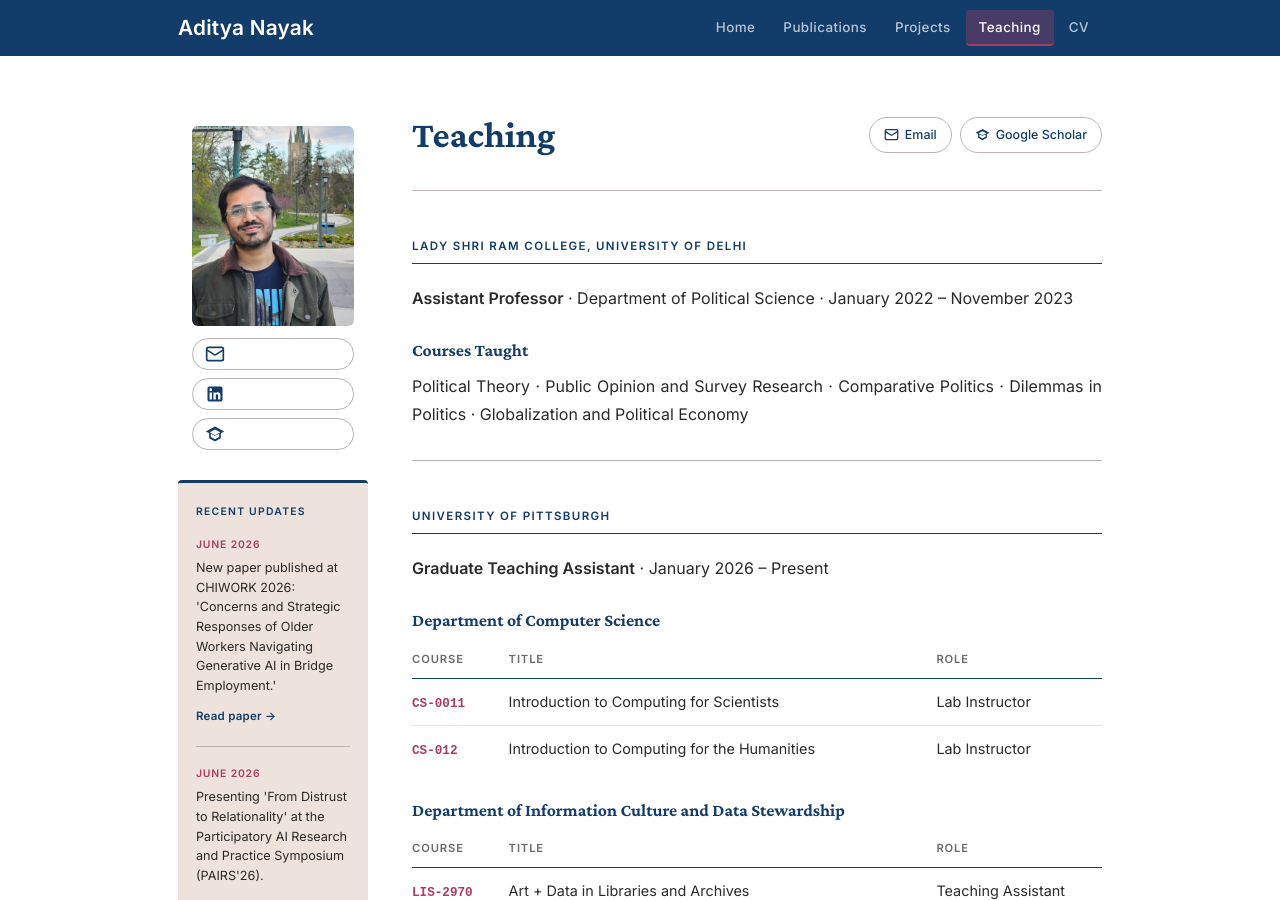
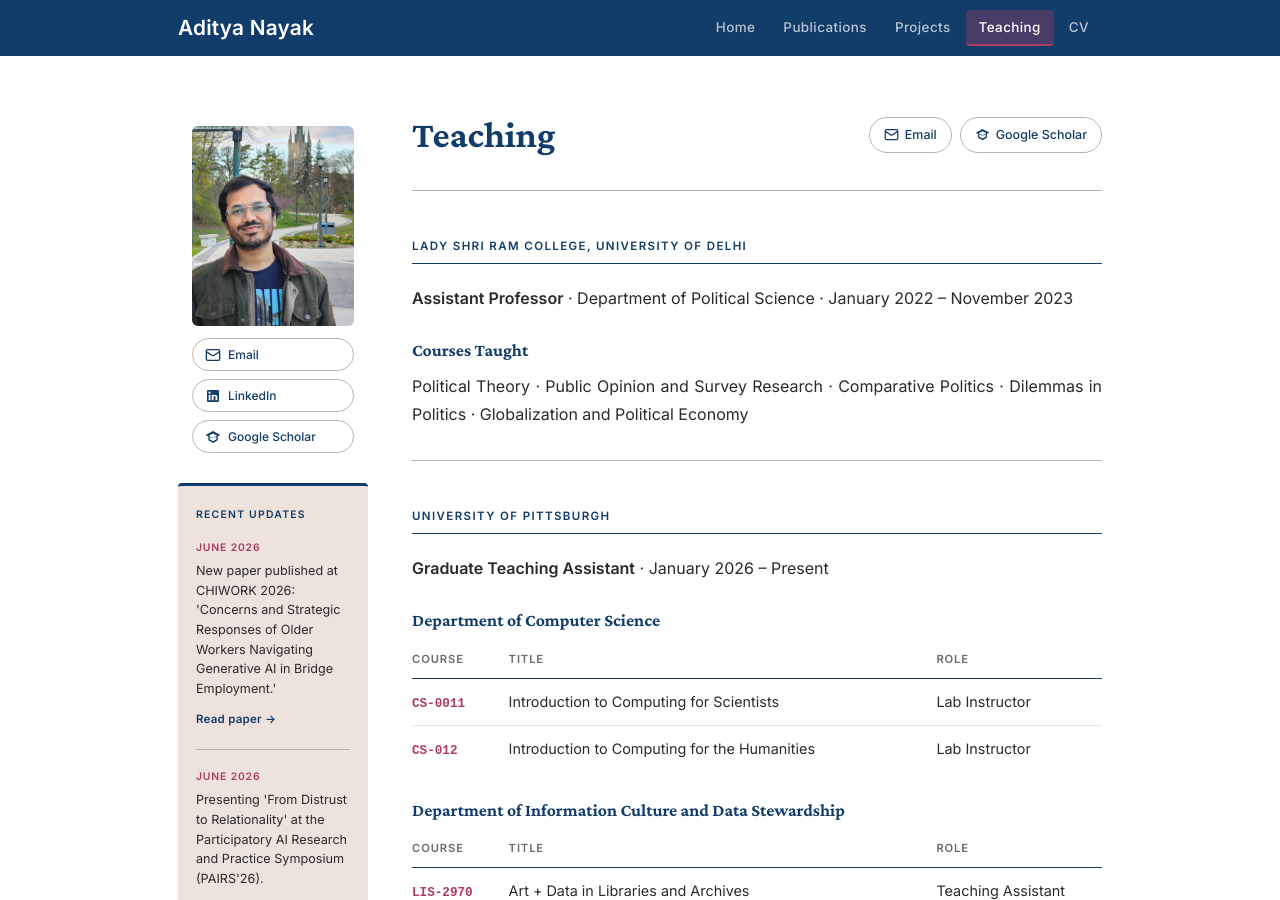
Before and after one commit to adityanayak-info/adityanayak-info.github.io, a Jekyll site: the page built from teaching.md, in a window 1280 px wide and 900 px high. Built offline with Jekyll 4.4.1, drawn with Linux system fonts in a browser that asks for light colours.

Commit message:
Update default.html

```diff
--- a/_layouts/default.html
+++ b/_layouts/default.html
@@ -149,15 +149,19 @@
       <img src="{{ '/assets/img/FIMS.jpg' | relative_url }}" alt="Aditya Nayak">
       <div class="left-sidebar-buttons">
         <a href="mailto:aditya.nayak@pitt.edu" aria-label="Email">
-          <svg viewBox="0 0 24 24" fill="none" stroke="#123C69" stroke-width="2" width="20" height="20" aria-hidden="true"><rect x="2" y="4" width="20" height="16" rx="2"/><path d="m22 7-8.97 5.7a1.94 1.94 0 0 1-2.06 0L2 7"/></svg>
+          <svg viewBox="0 0 24 24" fill="none" stroke="#123C69" stroke-width="2" width="16" height="16" aria-hidden="true"><rect x="2" y="4" width="20" height="16" rx="2"/><path d="m22 7-8.97 5.7a1.94 1.94 0 0 1-2.06 0L2 7"/></svg>
+          Email
         </a>
         <a href="https://www.linkedin.com/in/adityanayak826/" target="_blank" rel="noopener" aria-label="LinkedIn">
-          <svg viewBox="0 0 24 24" fill="#123C69" width="20" height="20" aria-hidden="true"><path d="M19 3a2 2 0 0 1 2 2v14a2 2 0 0 1-2 2H5a2 2 0 0 1-2-2V5a2 2 0 0 1 2-2h14m-.5 15.5v-5.3a3.26 3.26 0 0 0-3.26-3.26c-.85 0-1.84.52-2.32 1.3v-1.11h-2.79v8.37h2.79v-4.93c0-.77.62-1.4 1.39-1.4a1.4 1.4 0 0 1 1.4 1.4v4.93h2.79M6.88 8.56a1.68 1.68 0 0 0 1.68-1.68c0-.93-.75-1.69-1.68-1.69a1.69 1.69 0 0 0-1.69 1.69c0 .93.76 1.68 1.69 1.68m1.39 9.94v-8.37H5.5v8.37h2.77z"/></svg>
+          <svg viewBox="0 0 24 24" fill="#123C69" width="16" height="16" aria-hidden="true"><path d="M19 3a2 2 0 0 1 2 2v14a2 2 0 0 1-2 2H5a2 2 0 0 1-2-2V5a2 2 0 0 1 2-2h14m-.5 15.5v-5.3a3.26 3.26 0 0 0-3.26-3.26c-.85 0-1.84.52-2.32 1.3v-1.11h-2.79v8.37h2.79v-4.93c0-.77.62-1.4 1.39-1.4a1.4 1.4 0 0 1 1.4 1.4v4.93h2.79M6.88 8.56a1.68 1.68 0 0 0 1.68-1.68c0-.93-.75-1.69-1.68-1.69a1.69 1.69 0 0 0-1.69 1.69c0 .93.76 1.68 1.69 1.68m1.39 9.94v-8.37H5.5v8.37h2.77z"/></svg>
+          LinkedIn
         </a>
         <a href="https://scholar.google.com/citations?user=2aDc8HAAAAAJ&hl=en" target="_blank" rel="noopener" aria-label="Google Scholar">
-          <svg viewBox="0 0 24 24" fill="#123C69" width="20" height="20" aria-hidden="true"><path d="M12 3 1 9l4 2.18V17l7 4 7-4v-5.82L23 9zm6.36 7L12 13.36 5.64 10 12 6.64zM17 15.56l-5 2.86-5-2.86v-3.73L12 14l5-2.17z"/></svg>
+          <svg viewBox="0 0 24 24" fill="#123C69" width="16" height="16" aria-hidden="true"><path d="M12 3 1 9l4 2.18V17l7 4 7-4v-5.82L23 9zm6.36 7L12 13.36 5.64 10 12 6.64zM17 15.56l-5 2.86-5-2.86v-3.73L12 14l5-2.17z"/></svg>
+          Google Scholar
         </a>
       </div>
+
     </div>
     <div class="sidebar-card" style="margin-top:16px;">
       <h3 class="sidebar-heading">Recent Updates</h3>
```
